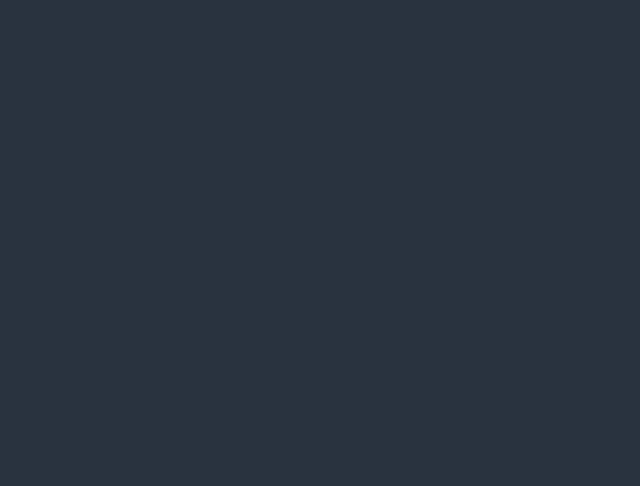
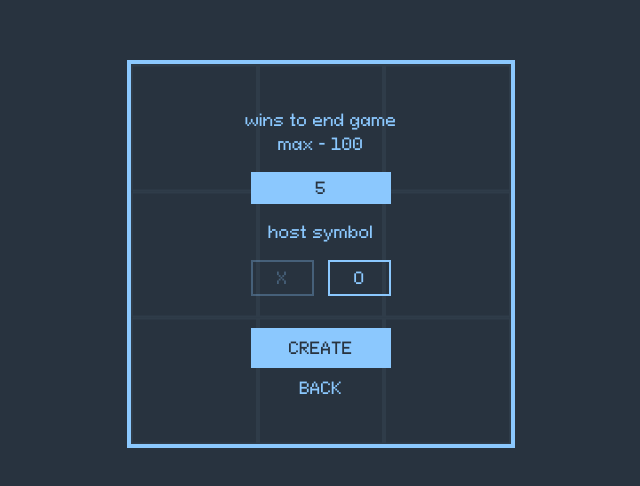
Before and after one commit to vbishel/react-tictactoe, a React (Vite) app in the folder frontend/frontend/: page /create-room in a window 1280 px wide. Before the commit this address had no page. Shown: the part 140-626 px from the top of the page, without its empty margins (319-959 px from the left). Built offline with nearby package versions, Linux system fonts and the light colour scheme.

Commit message:
Реализован запрос к api на создание комнаты. Создана страница для создания комнаты

```diff
--- a/frontend/frontend/src/App.tsx
+++ b/frontend/frontend/src/App.tsx
@@ -24,7 +24,7 @@ class App extends React.Component {
 
   render() {
     return (
-      <div className="flex flex-col items-center w-[100vw] h-[100vh] pt-[25vh] bg-background">
+      <div className="flex flex-col items-center w-[100vw] h-[100vh] pt-[25vh] bg-background text-primary">
         <BrowserRouter>
           <Routes>
             <Route
@@ -36,11 +36,11 @@ class App extends React.Component {
             element={<SingleplayerPage />}
             />
             <Route
-            path="/createRoom"
+            path="/create-room"
             element={<CreateRoomPage />}
             />
             <Route
-            path="/joinRoom"
+            path="/join-room"
             element={<JoinRoomPage />}
             />
           </Routes>
--- a/frontend/frontend/src/components/buttons/ButtonMain.tsx
+++ b/frontend/frontend/src/components/buttons/ButtonPrimary.tsx
@@ -7,13 +7,13 @@ export type Props = {
 }
 
 
-export default function ButtonMain({ children, onClick, className = "", disabled = false }: Props) {
+export default function ButtonPrimary({ children, onClick, className = "", disabled = false }: Props) {
 
   return (
     <button
     disabled={disabled}
     onClick={onClick}
-    className={`bg-primary py-4 w-[220px] mb-6 hover:cursor-pointer
+    className={`flex justify-center items-center bg-primary text-background py-4 w-[220px] hover:cursor-pointer
     hover:translate-y-[-3px] hover:shadow-2xl hover:bg-primary-light transition-[2s] active:bg-primary-dark
     active:translate-y-0 active:transition-none select-none ${className}`}
     >
--- a/frontend/frontend/src/components/buttons/ButtonMainLink.tsx
+++ b/frontend/frontend/src/components/buttons/ButtonPrimaryLink.tsx
@@ -1,18 +1,18 @@
 import { Link } from "react-router-dom";
-import ButtonMain, { Props as ButtonMainProps } from "./ButtonMain";
+import ButtonPrimary, { Props as ButtonMainProps } from "./ButtonPrimary";
 
 type Props = ButtonMainProps & { href: string }
 
-export default function ButtonMainLink({ children, onClick, href, className = "", disabled = false }: Props) {
+export default function ButtonPrimaryLink({ children, onClick, href, className = "", disabled = false }: Props) {
   return (
     <Link to={href}>
-      <ButtonMain
+      <ButtonPrimary
       onClick={onClick}
       className={className}
       disabled={disabled}
       >
         { children }
-      </ButtonMain>
+      </ButtonPrimary>
     </Link>
   )
 }
--- /dev/null
+++ b/frontend/frontend/src/components/buttons/ButtonSecondary.tsx
@@ -0,0 +1,19 @@
+
+
+type Props = {
+  children: React.ReactNode,
+  className?: string,
+  onClick?: React.MouseEventHandler<HTMLButtonElement>,
+}
+
+export default function ButtonSecondary({ children, className, onClick }: Props) {
+  return (
+    <button
+    className={`border-2 px-6 py-1 border-primary flex justify-center items-center
+    transition select-none ${className}`}
+    onClick={onClick}
+    >
+      { children }
+    </button>
+  )
+}
--- /dev/null
+++ b/frontend/frontend/src/components/game/Cell.tsx
@@ -0,0 +1,20 @@
+import React from "react";
+
+
+type Props = {
+  disabled?: boolean
+}
+
+export default class Cell extends React.Component<Props> {
+
+
+  render() {
+    const disabled = this.props.disabled || false;
+
+    return (
+      <div className="border-primary-light border-2">
+
+      </div>
+    )
+  }
+}
--- /dev/null
+++ b/frontend/frontend/src/components/game/GameGrid.tsx
@@ -0,0 +1,28 @@
+import React from "react";
+import Cell from "./Cell";
+
+
+type Props = {
+  disabled?: boolean,
+  className?: string,
+}
+
+export default class GameGrid extends React.Component<Props> {
+
+
+  render() {
+    const disabled = this.props.disabled || false;
+
+    return (
+      <div
+      className={`grid grid-rows-3 grid-cols-3 w-[380px] h-[380px] border-primary-light
+      border-2 box-content ${disabled ? "opacity-5" : ""} ${this.props.className}`}>
+        {
+          Array.from({length: 9}, (_, index) => {
+            return <Cell disabled={disabled} key={index} />
+          })
+        }
+      </div>
+    )
+  }
+}
--- /dev/null
+++ b/frontend/frontend/src/components/game/constants.ts
@@ -0,0 +1,47 @@
+export interface GameState {
+  currentTurn: "O" | "X";
+  O: string[];
+  O_score: number;
+  X: string[];
+  X_score: number;
+  isGameStarted: boolean;
+  isRoundEnded: boolean;
+  hostPlayingWith: "O" | "X"
+  winner: "O" | "X" | null;
+  winningCombination: string[] | null;
+}
+
+type Action = {
+  type: string;
+  payload: string;
+};
+
+type Context = {
+  state: GameState;
+  dispatch: Function;
+};
+
+
+const winningCombinations = [
+  ["1", "2", "3"],
+  ["4", "5", "6"],
+  ["7", "8", "9"],
+  ["1", "4", "7"],
+  ["2", "5", "8"],
+  ["3", "6", "9"],
+  ["1", "5", "9"],
+  ["3", "5", "7"],
+];
+
+var initialState: GameState = {
+  currentTurn: "X",
+  O: [],
+  O_score: 0,
+  X: [],
+  X_score: 0,
+  isGameStarted: false,
+  isRoundEnded: false,
+  hostPlayingWith: "X",
+  winner: null,
+  winningCombination: null,
+};
--- a/frontend/frontend/src/components/pages/CreateRoomPage.tsx
+++ b/frontend/frontend/src/components/pages/CreateRoomPage.tsx
@@ -1,10 +1,94 @@
-import React from 'react'
+import React from 'react';
+import GameGrid from '../game/GameGrid';
+import ButtonSecondary from '../buttons/ButtonSecondary';
+import ButtonPrimary from '../buttons/ButtonPrimary';
+import { Link } from "react-router-dom";
+
+type State = {
+  winsToEnd: string,
+  hostSymbol: "O" | "X",
+  inputError: string,
+}
+
+export default class CreateRoomPage extends React.Component<any, State> {
+  constructor(props: any) {
+    super(props)
+
+    this.createRoom = this.createRoom.bind(this);
+  }
+
+  state: State = {
+    winsToEnd: "5",
+    hostSymbol: "O",
+    inputError: "",
+  }
+
+  createRoom() {
+    const winsToEnd = parseInt(this.state.winsToEnd);
+    if (isNaN(winsToEnd) || winsToEnd < 1 || winsToEnd > 100) {
+      this.setState({...this.state, inputError: "incorrect input"})
+      return;
+    }
+
+    const requestOptions = {
+      method: "POST",
+      headers: { "Content-Type": "application/json" },
+      body: JSON.stringify({
+        wins_to_end: winsToEnd,
+        host_symbol: this.state.hostSymbol
+      })
+    }
+    fetch("/api/create-room", requestOptions)
+    .then((response) => response.json())
+    .then((data) => console.log(data))
+  }
 
 
-export default class CreateRoomPage extends React.Component {
   render() {
+    console.log(this.state)
     return (
-      <div>CreateRoomPage</div>
+      <>
+        <div className="w-[380px] h-[380px] border-primary border-4 flex flex-col justify-center items-center box-content z-10">
+          <div>wins to end game</div>
+          <div>max - 100</div>
+          <input
+          className="mt-4 px-4 py-1 w-[140px] box-border bg-primary text-background flex text-center items-center"
+          type="number"
+          value={this.state.winsToEnd}
+          onChange={(e) => this.setState({...this.state, winsToEnd: e.target.value, inputError: ""})}
+          />
+          { this.state.inputError ? (
+            <div className="text-red-600 mt-2">
+              { this.state.inputError }
+            </div>
+          ) : ""}
+          <div className="mt-4">host symbol</div>
+          <div className="w-[140px] mt-4 flex flex-row justify-between">
+            <ButtonSecondary
+            className={`${this.state.hostSymbol === "X" ? "" : "opacity-30"}`}
+            onClick={() => this.setState({...this.state, hostSymbol: "X"})}
+            >
+              X
+            </ButtonSecondary>
+            <ButtonSecondary
+            className={`${this.state.hostSymbol === "O" ? "" : "opacity-30"}`}
+            onClick={() => this.setState({...this.state, hostSymbol: "O"})}
+            >
+              O
+            </ButtonSecondary>
+          </div>
+          <ButtonPrimary
+          className="mt-8 !w-[140px] h-[40px]"
+          onClick={this.createRoom}
+          >
+            CREATE
+          </ButtonPrimary>
+          <Link to="/" className="mt-2 hover:cursor-pointer">
+            BACK
+          </Link>
+        </div>
+        <GameGrid disabled={true} className="absolute left-1/2 translate-x-[-50%] translate-y-[2.5px]" />
+      </>
     )
   }
 }
--- a/frontend/frontend/src/components/pages/HomePage.tsx
+++ b/frontend/frontend/src/components/pages/HomePage.tsx
@@ -1,5 +1,5 @@
 import React from "react";
-import ButtonMain from "../buttons/ButtonMain";
+import ButtonPrimaryLink from "../buttons/ButtonPrimaryLink";
 import Header from "../Header";
 
 class HomePage extends React.Component {
@@ -16,9 +16,9 @@ class HomePage extends React.Component {
     return (
       <>
         <Header>Tic Tac Toe</Header>
-        <ButtonMain>PLAY VS BOT</ButtonMain>
-        <ButtonMain>JOIN ROOM</ButtonMain>
-        <ButtonMain>HOST ROOM</ButtonMain>
+        <ButtonPrimaryLink href="/singleplayer" className="mb-6">PLAY VS BOT</ButtonPrimaryLink>
+        <ButtonPrimaryLink href="/join-room" className="mb-6">JOIN ROOM</ButtonPrimaryLink>
+        <ButtonPrimaryLink href="/create-room" className="mb-6">CREATE ROOM</ButtonPrimaryLink>
       </>
     )
   }
--- a/frontend/frontend/src/index.css
+++ b/frontend/frontend/src/index.css
@@ -13,3 +13,17 @@
 * {
   font-family: "Pixeloid Sans";
 }
+
+input {
+  all: unset;
+}
+
+input::-webkit-outer-spin-button,
+input::-webkit-inner-spin-button {
+    -webkit-appearance: none;
+    margin: 0;
+}
+
+div {
+  user-select: none;
+}
```
